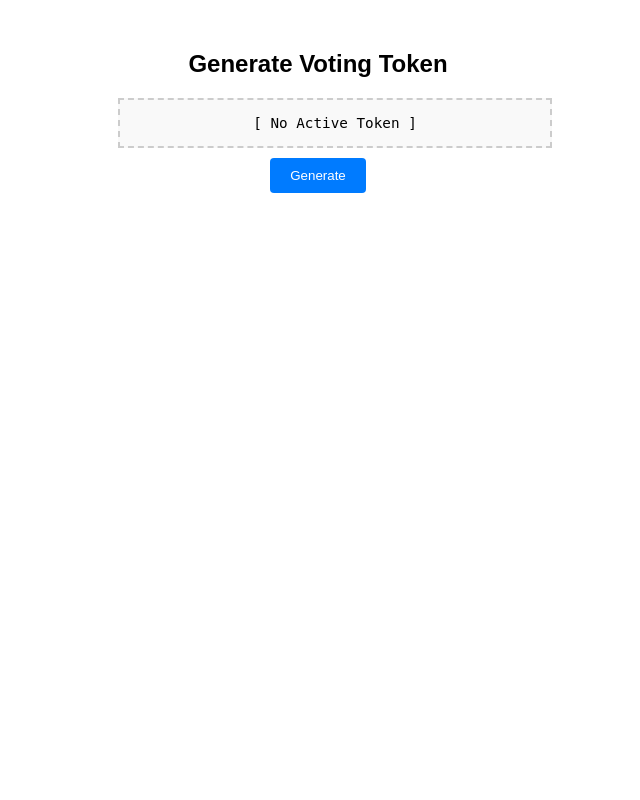
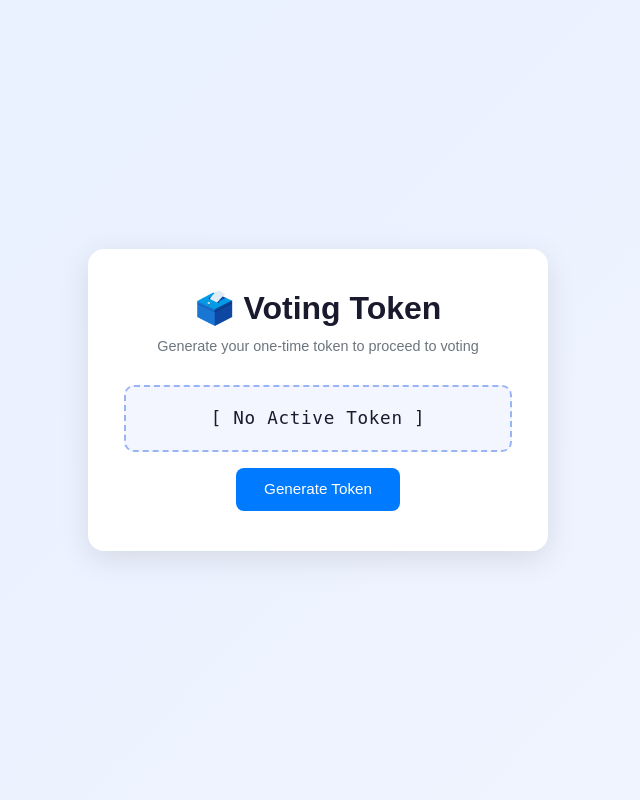
Before and after one commit to sadman-omeo/Digital-Civic-Participation-Governance-Platform, a Flask app: template templates/token_gate.html in a window 1280 px wide. Shown: the whole page, without its empty margins (322-962 px from the left). Run offline with Flask 3, Linux system fonts and the light colour scheme; the template is opened without the code that fills it, so the values that code supplies are empty; parts of the project's set-up code (start-up, migrations or seed data) failed here and were passed over.

Commit message:
Full final update with fine tuning

```diff
--- a/templates/token_gate.html
+++ b/templates/token_gate.html
@@ -3,25 +3,120 @@
 <head>
     <meta charset="UTF-8">
     <title>Token Generation</title>
+    <link href="https://cdn.jsdelivr.net/npm/bootstrap@5.3.0/dist/css/bootstrap.min.css" rel="stylesheet">
     <style>
-        .container { margin: 50px auto; max-width: 400px; text-align: center; font-family: sans-serif; }
+        body {
+            background: linear-gradient(135deg, #e8f0fe, #f0f4ff);
+            min-height: 100vh;
+            display: flex;
+            align-items: center;
+            justify-content: center;
+            font-family: sans-serif;
+        }
+
+        .token-card {
+            background: white;
+            border-radius: 16px;
+            box-shadow: 0 8px 30px rgba(0,0,0,0.1);
+            padding: 40px 36px;
+            max-width: 460px;
+            width: 100%;
+            text-align: center;
+        }
+
+        .token-card h2 {
+            font-weight: 700;
+            color: #1a1a2e;
+            margin-bottom: 8px;
+        }
+
+        .subtitle {
+            color: #6c757d;
+            font-size: 0.9em;
+            margin-bottom: 28px;
+        }
+
         .token-box {
-            width: 100%; padding: 15px; margin-bottom: 10px;
-            border: 2px dashed #ccc; background: #f9f9f9;
-            font-family: monospace; font-size: 1.1em;
+            background: #f4f6ff;
+            border: 2px dashed #99b4f5;
+            border-radius: 10px;
+            padding: 18px 20px;
+            font-family: monospace;
+            font-size: 1.1em;
+            color: #1a1a2e;
+            letter-spacing: 0.04em;
+            word-break: break-all;
+            margin-bottom: 16px;
         }
-        .btn { padding: 10px 20px; cursor: pointer; background: #007bff; color: white; border: none; border-radius: 4px; }
-        .btn:disabled { background: #ccc; cursor: not-allowed; }
-        .error { color: #d9534f; margin-top: 10px; font-size: 0.9em; }
-        .next-btn { background: #198754; text-decoration: none; display: inline-block; margin-top: 10px; }
+
+        .btn-copy {
+            background: #4a6cf7;
+            color: white;
+            border: none;
+            border-radius: 8px;
+            padding: 10px 28px;
+            font-size: 0.95em;
+            cursor: pointer;
+            transition: background 0.2s;
+        }
+
+        .btn-copy:hover { background: #3a56d4; }
+
+        .btn-generate {
+            background: #007bff;
+            color: white;
+            border: none;
+            border-radius: 8px;
+            padding: 10px 28px;
+            font-size: 0.95em;
+            cursor: pointer;
+        }
+
+        .btn-generate:disabled { background: #ccc; cursor: not-allowed; }
+
+        .btn-next {
+            background: #198754;
+            color: white;
+            border: none;
+            border-radius: 8px;
+            padding: 10px 28px;
+            font-size: 0.95em;
+            text-decoration: none;
+            display: inline-block;
+        }
+
+        .copied-msg {
+            color: #198754;
+            font-size: 0.85em;
+            margin-top: 8px;
+            display: none;
+        }
+
+        .error-msg {
+            color: #d9534f;
+            font-size: 0.85em;
+            margin-top: 10px;
+        }
+
+        .expires-msg {
+            color: #6c757d;
+            font-size: 0.82em;
+            margin-top: 6px;
+        }
+
+        .divider {
+            border-top: 1px solid #eee;
+            margin: 24px 0;
+        }
     </style>
 </head>
 <body>
 
-<div class="container">
-    <h2>Generate Voting Token</h2>
+<div class="token-card">
+    <h2>🗳️ Voting Token</h2>
+    <p class="subtitle">Generate your one-time token to proceed to voting</p>
 
-    <div class="token-box">
+    <div class="token-box" id="tokenDisplay">
         {% if active_token %}
             {{ active_token.token }}
         {% else %}
@@ -29,22 +124,42 @@
         {% endif %}
     </div>
 
-    <form action="/token/generate_token" method="POST">
-        {% if active_token %}
-            <button type="submit" class="btn" disabled title="Wait until current token expires">Generate</button>
-            <p class="error">Active token exists. Please wait until it expires to generate a new one.</p>
-            <p><small>Expires at: {{ expired.strftime('%H:%M:%S') }} Bangladeshi Time</small></p>
+    {% if active_token %}
+        <button class="btn-copy" onclick="copyToken()">📋 Copy Token</button>
+        <div class="copied-msg" id="copiedMsg">✅ Copied to clipboard!</div>
 
-            <div>
-                <a href="{{ url_for('vote_flow.vote_cast_page') }}" class="btn next-btn">
-                    Next
-                </a>
-            </div>
-        {% else %}
-            <button type="submit" class="btn">Generate</button>
-        {% endif %}
-    </form>
+        <div class="divider"></div>
+
+        <form action="/token/generate_token" method="POST">
+            <button type="submit" class="btn-generate" disabled title="Wait until current token expires">Generate New</button>
+        </form>
+        <p class="error-msg">Active token exists. Wait until it expires to generate a new one.</p>
+        <p class="expires-msg">⏰ Expires at: {{ expired.strftime('%H:%M:%S') }} Bangladeshi Time</p>
+
+        <div class="mt-3">
+            <a href="{{ url_for('vote_flow.vote_cast_page') }}" class="btn-next">Next →</a>
+        </div>
+
+    {% else %}
+        <form action="/token/generate_token" method="POST">
+            <button type="submit" class="btn-generate">Generate Token</button>
+        </form>
+    {% endif %}
 </div>
+
+<script>
+    function copyToken() {
+        const tokenText = document.getElementById("tokenDisplay").innerText.trim();
+
+        navigator.clipboard.writeText(tokenText).then(function() {
+            document.getElementById("copiedMsg").style.display = "block";
+
+            setTimeout(function() {
+                document.getElementById("copiedMsg").style.display = "none";
+            }, 2000);
+        });
+    }
+</script>
 
 </body>
 </html>
--- a/templates/update_voters.html
+++ b/templates/update_voters.html
@@ -33,7 +33,10 @@
                         </div>
                         <div class="mb-3">
                             <label class="form-label">Role</label>
-                            <input type="dropdown" class="form-control" name="role" value="{{voter.role}}"required>
+                            <select class="form-control" name="role" required> <!-- changed -->
+                                <option value="voter" {% if voter.role == "voter" %}selected{% endif %}>Citizen</option> <!-- changed -->
+                                <option value="admin" {% if voter.role == "admin" %}selected{% endif %}>Admin</option> <!-- added -->
+                            </select>
                         </div>
                         <button type="submit" class="btn btn-custom w-100 mt-2">UPDATE</button>
                     </form>
```
Also changed, not shown: routes/vote_flow.py (+6 -1 lines), templates/vote_cast.html (+16 -4 lines), instance/voting_system.db.
